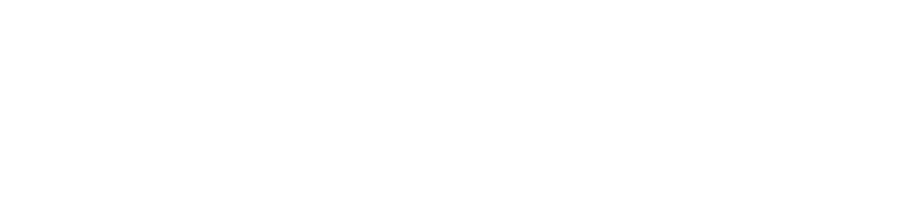
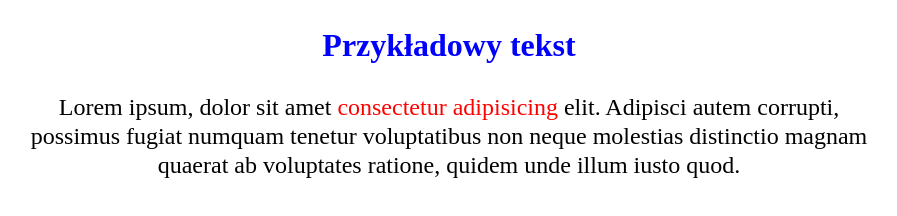
Before and after one commit to dkozikowska86/Zadanie-32662, a plain HTML site: page index.html in a window 1280 px wide. Shown: the whole page, without its empty margins (191-1088 px from the left). Drawn offline with Linux system fonts and the light colour scheme.

Commit message:
wykonane zadanie

```diff
--- a/CSS/style.css
+++ b/CSS/style.css
@@ -0,0 +1,23 @@
+/*nagłówek  kolor  #0000ff*/
+/* tekst Lorem20 kolor dwóch słów na #ff0000
+ o fragmentu tekstu możesz się odwołać za pomocą znacznika <span>  */
+
+ h1
+    {
+    color: #0000ff;
+    text-align: center;
+    line-height: 1.5;
+    }
+
+
+p
+    {
+    display: block;
+    margin-left: 200px;
+    margin-right: 200px;
+    font-size: 1.5em;
+    line-height: 1.2;
+    text-align: center;
+    }
+
+span{color: #ff0000;}
--- a/index.html
+++ b/index.html
@@ -16,7 +16,9 @@
     2. Dodaj dowolny nagłówek z tekstem i zmień kolor czcionki na #0000ff
     3. Dodaj dowolny tekst - możesz użyć skrótu emmeta "Lorem20" - kolor dwóch słów na #ff0000 - do fragmentu tekstu możesz się odwołać za pomocą znacznika <span> -->
 
+  <h1>Przykładowy tekst</h1>
 
+  <p>Lorem ipsum, dolor sit amet <span>consectetur adipisicing</span> elit. Adipisci autem corrupti, possimus fugiat numquam tenetur voluptatibus non neque molestias distinctio magnam quaerat ab voluptates ratione, quidem unde illum iusto quod.</p>
 
 
 </body>
```
